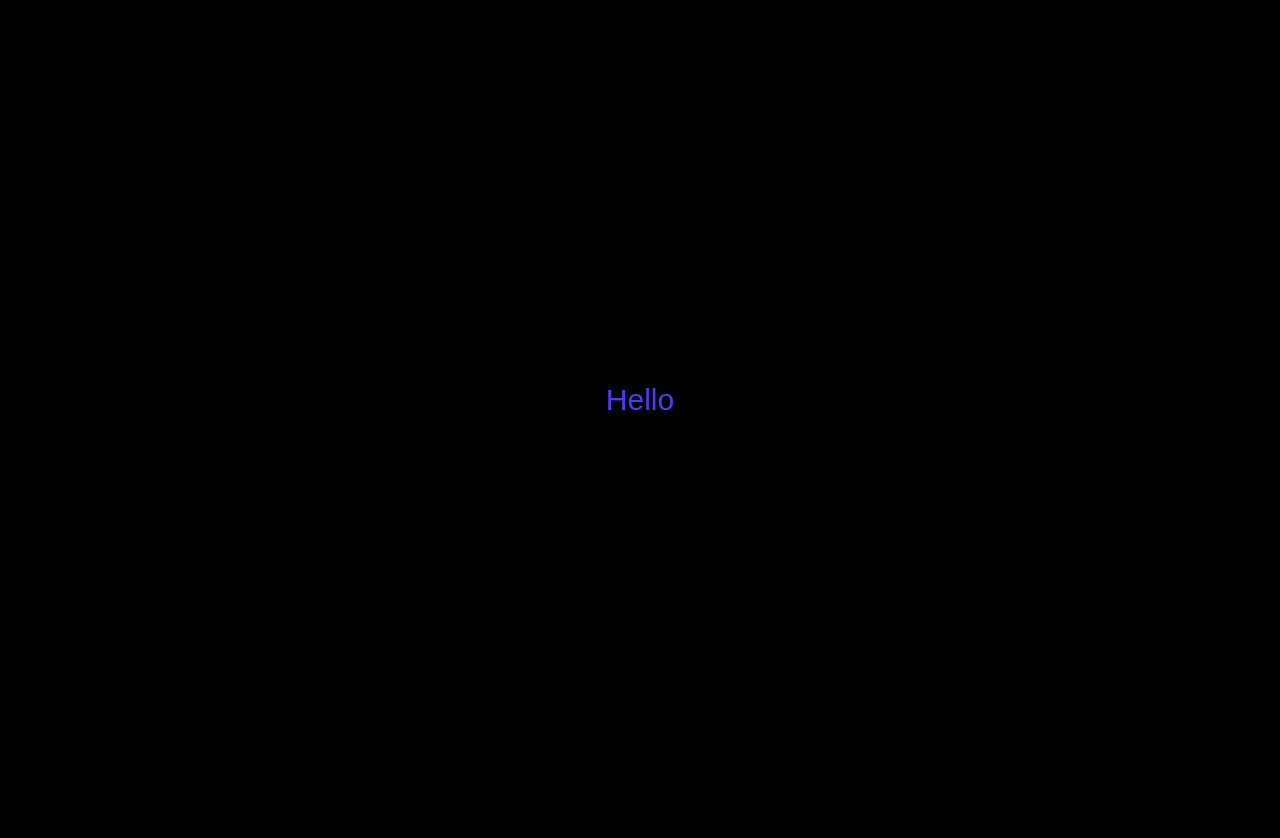
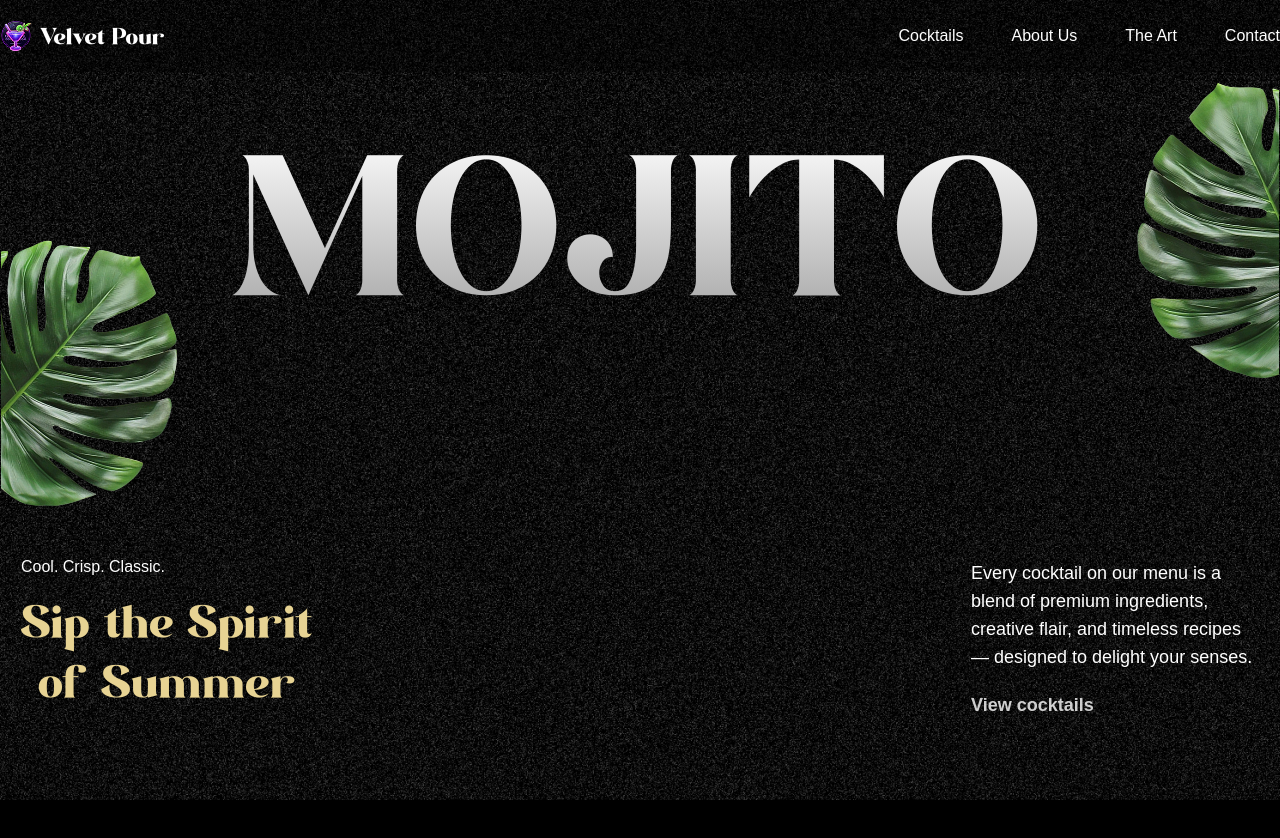
Before and after one commit to mubasil-2108/gsap-cocktail, a React (Vite) app: page / in a window 1280 px wide. Shown: the top 838 px of the page. Before the commit the page ends 800 px from the top, so only its background shows below. Built offline with nearby package versions, Linux system fonts and the light colour scheme; a web font is replaced by a local one.

Commit message:
all changes has been saved

```diff
--- a/package.json
+++ b/package.json
@@ -10,7 +10,10 @@
     "preview": "vite preview"
   },
   "dependencies": {
+    "@emotion/react": "^11.14.0",
+    "@emotion/styled": "^11.14.1",
     "@gsap/react": "^2.1.2",
+    "@mui/material": "^7.2.0",
     "@tailwindcss/vite": "^4.1.11",
     "gsap": "^3.13.0",
     "react": "^19.1.0",
--- a/src/App.jsx
+++ b/src/App.jsx
@@ -1,12 +1,15 @@
 import gsap from "gsap"
 import { ScrollTrigger, SplitText } from "gsap/all"
+import { Hero, Navbar } from "./components"
 
 gsap.registerPlugin(ScrollTrigger, SplitText)
 const App = () => {
   return (
-	<div className="flex-center h-[100vh]">
-		<h1 className="text-3xl text-indigo-600">Hello</h1>
-	</div>
+	<main>
+		<Navbar />
+		<Hero />
+		<div className="h-dvh bg-black"/>
+	</main>
   )
 }
 
--- /dev/null
+++ b/src/components/hero/index.jsx
@@ -0,0 +1,83 @@
+import { useGSAP } from '@gsap/react'
+import { SplitText } from 'gsap/all'
+import React from 'react'
+import gsap from 'gsap'
+
+const Hero = () => {
+
+    useGSAP(()=>{
+        const heroSplit = new SplitText('.title', {type:'chars, words'});
+        const paragraphSplit = new SplitText('.subtitle', {type:'lines'});
+
+        heroSplit.chars.forEach((char)=> char.classList.add('text-gradient'));
+
+        gsap.from(heroSplit.chars, {
+            yPercent: 100,
+            duration: 1.8,
+            ease: 'expo.out',
+            stagger: 0.06
+        })
+
+        gsap.from(paragraphSplit.lines,{
+            opacity: 0,
+            yPercent:100,
+            duration: 1.8,
+            ease: 'expo.out',
+            stagger: 0.06,
+            delay:1
+        })
+
+        gsap.timeline({
+            scrollTrigger:{
+                trigger:'#hero',
+                start:'top top',
+                end:'bottom top',
+                scrub: true,
+            }
+        })
+        .to('.right-leaf', {y:200},0)
+        .to('.left-leaf', {y:-200},0)
+    },[])
+
+    return (
+        <>
+            <section id='hero' className='noisy'>
+                <h1 className="title">MOJITO</h1>
+
+                <img
+                    src="/images/hero-left-leaf.png"
+                    alt="left-leaf"
+                    className="left-leaf"
+                />
+                <img
+                    src="/images/hero-right-leaf.png"
+                    alt="right-leaf"
+                    className="right-leaf"
+                />
+                <div className="body">
+                    {/* <img src="/images/arrow.png" alt="arrow" className="arrow" /> */}
+
+                    <div className="content">
+                        <div className="space-y-5 hidden md:block">
+                            <p>Cool. Crisp. Classic.</p>
+                            <p className="subtitle">
+                                Sip the Spirit <br /> of Summer
+                            </p>
+                        </div>
+
+                        <div className="view-cocktails">
+                            <p className="subtitle">
+                                Every cocktail on our menu is a blend of premium ingredients,
+                                creative flair, and timeless recipes — designed to delight your
+                                senses.
+                            </p>
+                            <a href="#cocktails">View cocktails</a>
+                        </div>
+                    </div>
+                </div>
+            </section>
+        </>
+    )
+}
+
+export default Hero
--- /dev/null
+++ b/src/components/index.jsx
@@ -0,0 +1,4 @@
+import Navbar from "./navbar";
+import Hero from "./hero";
+
+export { Navbar, Hero };
--- /dev/null
+++ b/src/components/navbar/index.jsx
@@ -0,0 +1,45 @@
+import React from 'react'
+
+import { navLinks } from '../../../constants';
+import { useGSAP } from '@gsap/react';
+import gsap from 'gsap';
+
+const Navbar = () => {
+    useGSAP(() => {
+        const navTween = gsap.timeline({
+            scrollTrigger: {
+                trigger: 'nav',
+                start: 'bottom top',
+            }
+        })
+        navTween.fromTo('nav', { backgroundColor: 'transparent' },
+            {
+                backgroundColor: '#00000050',
+                backgroundFilter: 'blur(10px)',
+                duration: 1,
+                ease: 'power1.inOut',
+            })
+    })
+    return (
+        <nav>
+            <div>
+                <a href='#home' className='flex items-center gap-2'>
+                    <img src="/images/logo.png" alt="Logo" />
+                    <p>Velvet Pour</p>
+                </a>
+
+                <ul>
+                    {
+                        navLinks.map((link) => (
+                            <li key={link.id}>
+                                <a href={`#${link.id}`}>{link.title}</a>
+                            </li>
+                        ))
+                    }
+                </ul>
+            </div>
+        </nav>
+    )
+}
+
+export default Navbar;
```
Also changed, not shown: 1 other file (tests, documents, lock files or other folders).
